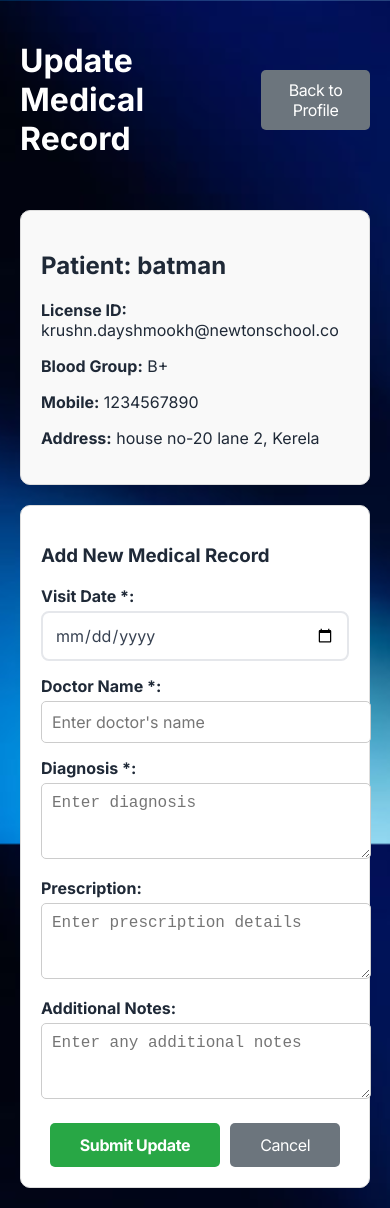
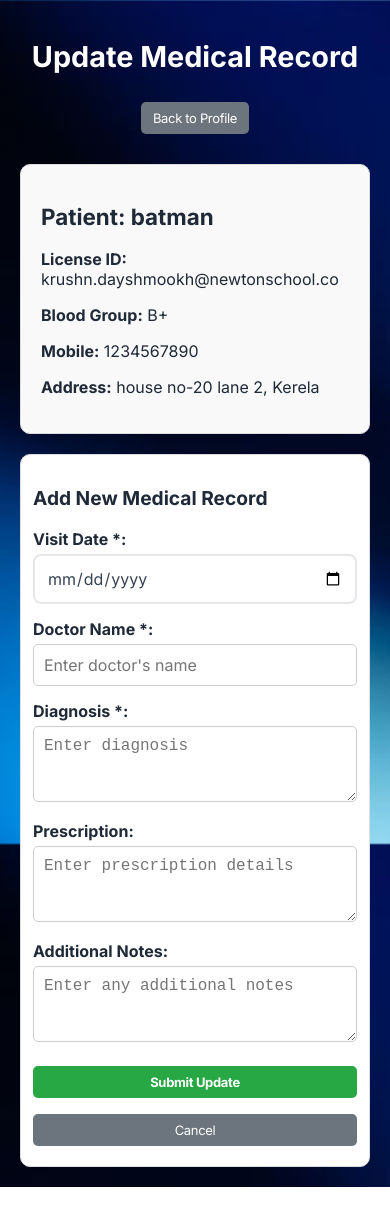
Before and after one commit to SaadArqam/sehatconnect, a React (Vite) app: page /update in a window 390 px wide. After the commit the page ends 1187 px from the top, so only its background shows below. Built offline with nearby package versions, Linux system fonts and the light colour scheme.

Commit message:
Add some amazing feature

```diff
--- a/src/App.css
+++ b/src/App.css
@@ -1,4 +1,16 @@
 @import url('https://fonts.googleapis.com/css2?family=Inter:wght@400;500;600;700&display=swap');
+
+* {
+  box-sizing: border-box;
+}
+
+html, body {
+  margin: 0;
+  padding: 0;
+  overflow-x: hidden;
+  width: 100%;
+  max-width: 100vw;
+}
 
 body {
   font-family: 'Inter', -apple-system, BlinkMacSystemFont, 'Segoe UI', Roboto, Oxygen, Ubuntu, Cantarell, sans-serif;
@@ -9,8 +21,32 @@ body {
   background-attachment: fixed;
   min-height: 100vh;
   color: #1f2937;
-  margin: 0;
-  padding: 0;
+  width: 100%;
+  max-width: 100vw;
+}
+
+/* Responsive container */
+.container {
+  width: 100%;
+  max-width: 100vw;
+  margin: 0 auto;
+  padding: 0 16px;
+  overflow-x: hidden;
+}
+
+/* Mobile-first responsive breakpoints */
+@media (max-width: 768px) {
+  .container {
+    padding: 0 12px;
+    max-width: 100vw;
+  }
+}
+
+@media (max-width: 480px) {
+  .container {
+    padding: 0 8px;
+    max-width: 100vw;
+  }
 }
 
 .card {
@@ -21,14 +57,53 @@ body {
   box-shadow: 0 8px 32px 0 rgba(31, 38, 135, 0.37);
 }
 
+/* Responsive card styles */
+@media (max-width: 768px) {
+  .card {
+    margin: 20px auto;
+    max-width: calc(100vw - 24px);
+    width: calc(100% - 24px);
+    padding: 24px;
+    box-sizing: border-box;
+  }
+}
+
+@media (max-width: 480px) {
+  .card {
+    margin: 16px auto;
+    max-width: calc(100vw - 16px);
+    width: calc(100% - 16px);
+    padding: 16px;
+    box-sizing: border-box;
+  }
+}
+
 button {
   font-family: 'Inter', sans-serif;
   letter-spacing: -0.025em;
+  transition: all 0.2s ease;
 }
 
 button:hover {
   transform: translateY(-1px);
   box-shadow: 0 4px 12px rgba(79, 70, 229, 0.2);
+}
+
+/* Responsive button styles */
+@media (max-width: 768px) {
+  button {
+    padding: 10px 16px !important;
+    font-size: 14px !important;
+    min-width: 120px;
+  }
+}
+
+@media (max-width: 480px) {
+  button {
+    padding: 8px 12px !important;
+    font-size: 13px !important;
+    min-width: 100px;
+  }
 }
 
 .popup-overlay {
@@ -59,3 +134,98 @@ input:focus {
   border-color: #4f46e5 !important;
   box-shadow: 0 0 0 3px rgba(79, 70, 229, 0.2) !important;
 }
+
+/* Responsive popup styles */
+@media (max-width: 768px) {
+  .popup-content {
+    min-width: calc(100vw - 40px) !important;
+    max-width: calc(100vw - 40px) !important;
+    width: calc(100vw - 40px) !important;
+    margin: 20px;
+    padding: 24px !important;
+    box-sizing: border-box;
+  }
+}
+
+@media (max-width: 480px) {
+  .popup-content {
+    min-width: calc(100vw - 20px) !important;
+    max-width: calc(100vw - 20px) !important;
+    width: calc(100vw - 20px) !important;
+    margin: 10px;
+    padding: 16px !important;
+    box-sizing: border-box;
+  }
+}
+
+/* Responsive form styles */
+@media (max-width: 768px) {
+  input, textarea {
+    font-size: 16px !important; /* Prevents zoom on iOS */
+  }
+
+  .form-container {
+    padding: 16px !important;
+  }
+}
+
+@media (max-width: 480px) {
+  .form-container {
+    padding: 12px !important;
+  }
+
+  h1 {
+    font-size: 1.8rem !important;
+  }
+
+  h2 {
+    font-size: 1.4rem !important;
+  }
+
+  h3 {
+    font-size: 1.2rem !important;
+  }
+}
+
+/* Responsive flex layouts */
+@media (max-width: 768px) {
+  .flex-container {
+    flex-direction: column !important;
+    gap: 12px !important;
+  }
+
+  .button-group {
+    flex-direction: column !important;
+    width: 100% !important;
+  }
+
+  .button-group button {
+    width: 100% !important;
+    margin-bottom: 8px;
+  }
+}
+
+@media (max-width: 480px) {
+  .flex-container {
+    gap: 8px !important;
+  }
+}
+
+/* Prevent horizontal overflow on all elements */
+* {
+  max-width: 100%;
+}
+
+/* Ensure all containers respect viewport width */
+.container, .card, .popup-content {
+  max-width: 100vw;
+  overflow-x: hidden;
+}
+
+/* Fix any potential overflow from fixed positioning */
+.popup-overlay {
+  left: 0;
+  right: 0;
+  width: 100vw;
+  max-width: 100vw;
+}
--- a/src/App.jsx
+++ b/src/App.jsx
@@ -77,7 +77,7 @@ function App() {
   };
 
   return (
-    <>
+    <div className="container">
       <div
         className="card"
         style={{
@@ -91,7 +91,9 @@ function App() {
           padding: "32px",
           maxWidth: "400px",
           margin: "40px auto",
-          transition: "all 0.3s ease"
+          transition: "all 0.3s ease",
+          width: "100%",
+          boxSizing: "border-box"
         }}
       >
         <div
@@ -220,7 +222,7 @@ function App() {
             )}
           </div>
         </div>
-        <div style={{ display: "flex", gap: "16px", flexWrap: "wrap", justifyContent: "center" }}>
+        <div className="button-group flex-container" style={{ display: "flex", gap: "16px", flexWrap: "wrap", justifyContent: "center" }}>
           {isEditing ? (
             <>
               <button
@@ -335,8 +337,11 @@ function App() {
               borderRadius: '24px',
               boxShadow: '0 25px 50px -12px rgba(0, 0, 0, 0.25)',
               minWidth: '400px',
+              maxWidth: '90vw',
+              width: '90vw',
               textAlign: 'center',
-              animation: 'fadeIn 0.3s ease-out'
+              animation: 'fadeIn 0.3s ease-out',
+              boxSizing: 'border-box'
             }}
           >
             <h3 style={{
@@ -372,7 +377,7 @@ function App() {
               onChange={(e) => setLicenseId(e.target.value)}
               placeholder="Enter license ID"
             />
-            <div style={{ display: 'flex', gap: '16px', justifyContent: 'center' }}>
+            <div className="button-group flex-container" style={{ display: 'flex', gap: '16px', justifyContent: 'center' }}>
               <button
                 onClick={handleAccess}
                 style={{
@@ -408,7 +413,7 @@ function App() {
           </div>
         </div>
       )}
-    </>
+    </div>
   )
 }
 
--- a/src/components/history.jsx
+++ b/src/components/history.jsx
@@ -10,10 +10,10 @@ function History() {
   };
 
   return (
-    <div style={{ padding: '20px', maxWidth: '800px', margin: '0 auto' }}>
-      <div style={{ display: 'flex', justifyContent: 'space-between', alignItems: 'center', marginBottom: '30px' }}>
+    <div className="container" style={{ padding: '20px', maxWidth: '800px', margin: '0 auto' }}>
+      <div className="flex-container" style={{ display: 'flex', justifyContent: 'space-between', alignItems: 'center', marginBottom: '30px' }}>
         <h1 style={{color:"white"}}>Medical History</h1>
-        <div style={{ display: 'flex', gap: '10px' }}>
+        <div className="button-group flex-container" style={{ display: 'flex', gap: '10px' }}>
           <button
             onClick={() => navigate('/update')}
             style={{
@@ -51,16 +51,16 @@ function History() {
         padding: '20px',
         backgroundColor: '#f9f9f9'
       }}>
-        <h2>Patient: {patientDetails.name}</h2>
-        <p><strong>License ID:</strong> krushn.dayshmookh@newtonschool.co</p>
-        <p><strong>Blood Group:</strong> {patientDetails.bloodGroup}</p>
-        <p><strong>Mobile:</strong> {patientDetails.mobileNumber}</p>
-        <p><strong>Address:</strong> {patientDetails.address}</p>
-        <p><strong>Last Updated:</strong> {new Date().toLocaleDateString()}</p>
+        <h2 style={{color: '#1f2937'}}>Patient: {patientDetails.name}</h2>
+        <p style={{color: '#1f2937'}}><strong>License ID:</strong> krushn.dayshmookh@newtonschool.co</p>
+        <p style={{color: '#1f2937'}}><strong>Blood Group:</strong> {patientDetails.bloodGroup}</p>
+        <p style={{color: '#1f2937'}}><strong>Mobile:</strong> {patientDetails.mobileNumber}</p>
+        <p style={{color: '#1f2937'}}><strong>Address:</strong> {patientDetails.address}</p>
+        <p style={{color: '#1f2937'}}><strong>Last Updated:</strong> {new Date().toLocaleDateString()}</p>
       </div>
 
       <div style={{ marginTop: '30px' }}>
-        <h3>Medical Records ({medicalRecords.length} records)</h3>
+        <h3 style={{color: 'white'}}>Medical Records ({medicalRecords.length} records)</h3>
         {medicalRecords.length === 0 ? (
           <div style={{
             border: '1px solid #ddd',
@@ -68,9 +68,9 @@ function History() {
             padding: '20px',
             backgroundColor: 'white',
             textAlign: 'center',
-            color: '#666'
+            color: '#1f2937'
           }}>
-            <p>No medical records found.</p>
+            <p style={{color: '#1f2937'}}>No medical records found.</p>
           </div>
         ) : (
           medicalRecords.map((record, index) => (
@@ -81,12 +81,12 @@ function History() {
               marginBottom: '15px',
               backgroundColor: 'white'
             }}>
-              <h4>Visit {index + 1} - {record.diagnosis}</h4>
-              <p><strong>Date:</strong> {new Date(record.visitDate).toLocaleDateString()}</p>
-              <p><strong>Doctor:</strong> {record.doctorName}</p>
-              <p><strong>Diagnosis:</strong> {record.diagnosis}</p>
-              <p><strong>Prescription:</strong> {record.prescription}</p>
-              {record.notes && <p><strong>Notes:</strong> {record.notes}</p>}
+              <h4 style={{color: '#1f2937'}}>Visit {index + 1} - {record.diagnosis}</h4>
+              <p style={{color: '#1f2937'}}><strong>Date:</strong> {new Date(record.visitDate).toLocaleDateString()}</p>
+              <p style={{color: '#1f2937'}}><strong>Doctor:</strong> {record.doctorName}</p>
+              <p style={{color: '#1f2937'}}><strong>Diagnosis:</strong> {record.diagnosis}</p>
+              <p style={{color: '#1f2937'}}><strong>Prescription:</strong> {record.prescription}</p>
+              {record.notes && <p style={{color: '#1f2937'}}><strong>Notes:</strong> {record.notes}</p>}
             </div>
           ))
         )}
--- a/src/components/update.jsx
+++ b/src/components/update.jsx
@@ -43,8 +43,8 @@ function Update() {
   };
 
   return (
-    <div style={{ padding: '20px', maxWidth: '600px', margin: '0 auto' }}>
-      <div style={{ display: 'flex', justifyContent: 'space-between', alignItems: 'center', marginBottom: '30px' }}>
+    <div className="container" style={{ padding: '20px', maxWidth: '600px', margin: '0 auto' }}>
+      <div className="flex-container" style={{ display: 'flex', justifyContent: 'space-between', alignItems: 'center', marginBottom: '30px' }}>
         <h1 style={{color:"white"}}>Update Medical Record</h1>
         <button
           onClick={handleGoBack}
@@ -76,7 +76,7 @@ function Update() {
         <p><strong>Address:</strong> {patientDetails.address}</p>
       </div>
 
-      <form onSubmit={handleSubmit} style={{
+      <form className="form-container" onSubmit={handleSubmit} style={{
         border: '1px solid #ddd',
         borderRadius: '10px',
         padding: '20px',
@@ -201,7 +201,7 @@ function Update() {
           />
         </div>
 
-        <div style={{ display: 'flex', gap: '10px', justifyContent: 'center' }}>
+        <div className="button-group flex-container" style={{ display: 'flex', gap: '10px', justifyContent: 'center' }}>
           <button
             type="submit"
             style={{
```
